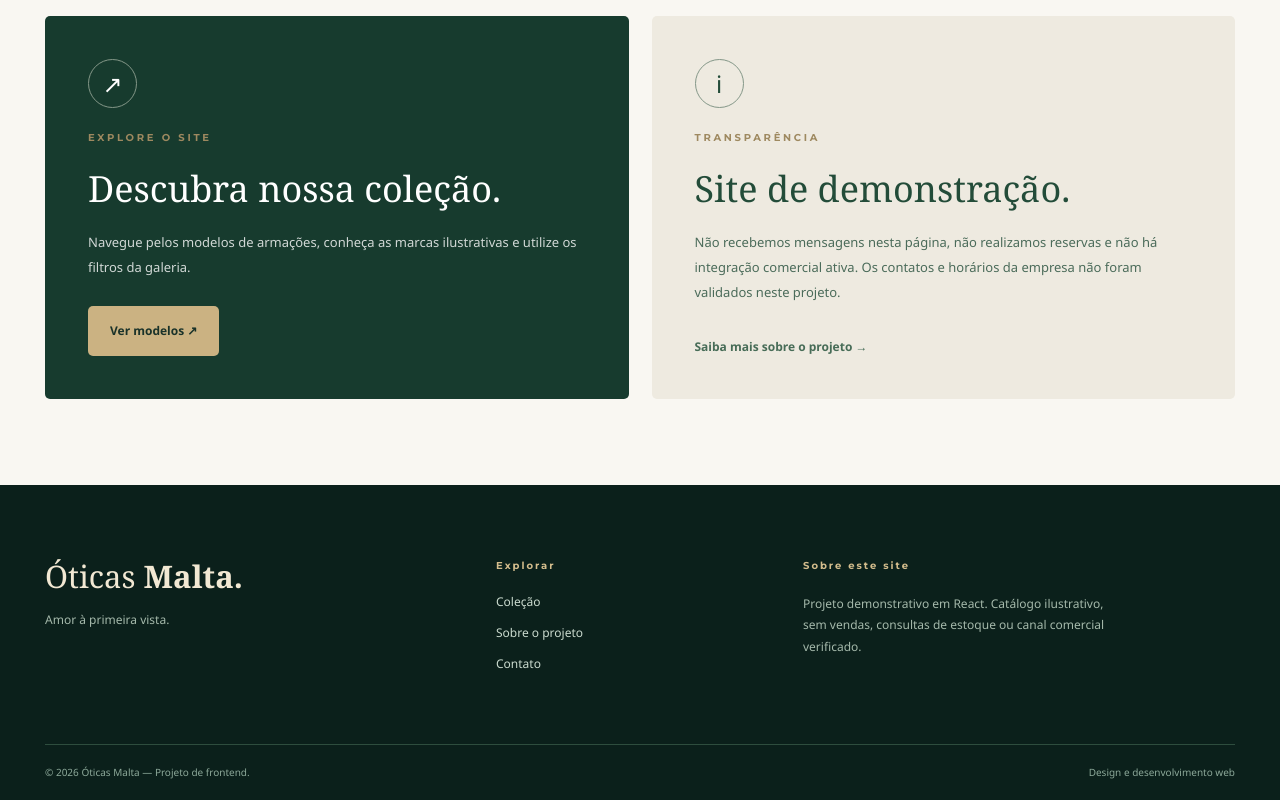
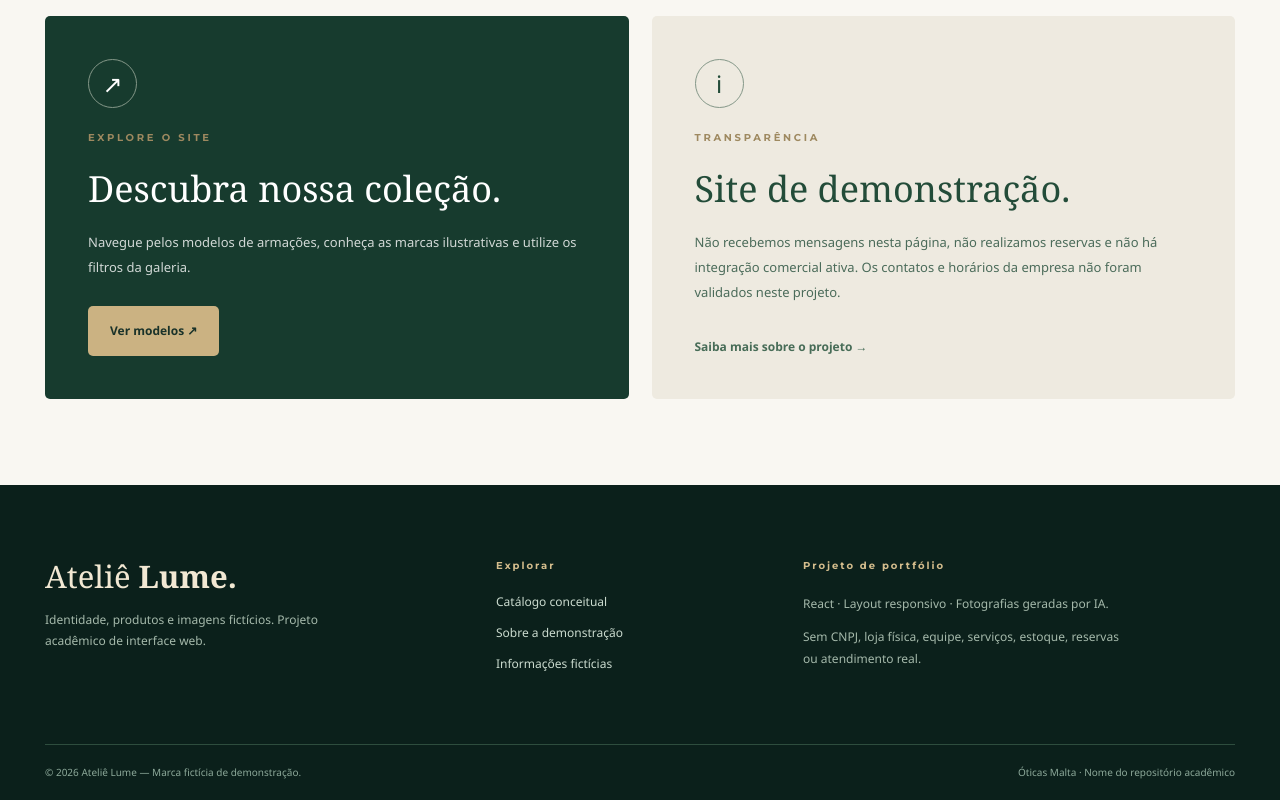
Before and after one commit to Dhaniels1/oticas-malta, a React (Create React App) app: page /oticas-malta/contato in a window 1280 px wide. Shown: the part 620-1420 px from the top of the page. Built offline with nearby package versions, Linux system fonts and the light colour scheme.

Commit message:
feat: usa dados, marca e contatos inequivocamente fictícios

```diff
--- a/src/components/Footer.js
+++ b/src/components/Footer.js
@@ -2,14 +2,21 @@ import React from 'react';
 import { Link } from 'react-router-dom';
 
 export default function Footer() {
-  return (
-    <footer className="malta-footer">
-      <div className="malta-container malta-footer-grid">
-        <div><Link to="/" className="malta-footer-brand">Óticas <strong>Malta.</strong></Link><p>Amor à primeira vista.</p></div>
-        <div><h3>Explorar</h3><Link to="/galeria">Coleção</Link><Link to="/sobre">Sobre o projeto</Link><Link to="/contato">Contato</Link></div>
-        <div><h3>Sobre este site</h3><p>Projeto demonstrativo em React. Catálogo ilustrativo, sem vendas, consultas de estoque ou canal comercial verificado.</p></div>
-      </div>
-      <div className="malta-container malta-footer-last"><span>© {new Date().getFullYear()} Óticas Malta — Projeto de frontend.</span><span>Design e desenvolvimento web</span></div>
-    </footer>
-  );
+ return <footer className="malta-footer">
+  <div className="malta-container malta-footer-grid">
+   <div><Link to="/" className="malta-footer-brand">Ateliê <strong>Lume.</strong></Link>
+    <p>Identidade, produtos e imagens fictícios. Projeto acadêmico de interface web.</p>
+   </div>
+   <div><h3>Explorar</h3>
+    <Link to="/galeria">Catálogo conceitual</Link>
+    <Link to="/sobre">Sobre a demonstração</Link>
+    <Link to="/contato">Informações fictícias</Link>
+   </div>
+   <div><h3>Projeto de portfólio</h3>
+    <p>React · Layout responsivo · Fotografias geradas por IA.</p>
+    <p>Sem CNPJ, loja física, equipe, serviços, estoque, reservas ou atendimento real.</p>
+   </div>
+  </div>
+  <div className="malta-container malta-footer-last"><span>© {new Date().getFullYear()} Ateliê Lume — Marca fictícia de demonstração.</span><span>Óticas Malta · Nome do repositório acadêmico</span></div>
+ </footer>;
 }
```
